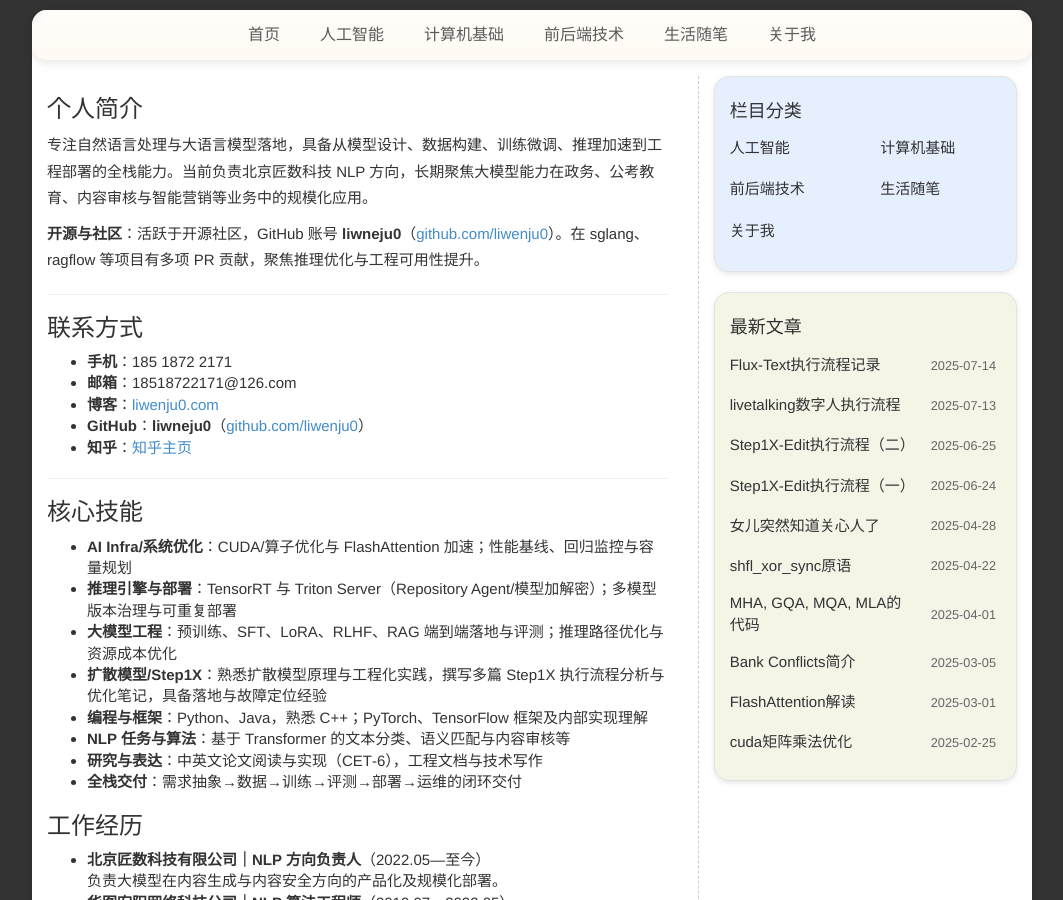
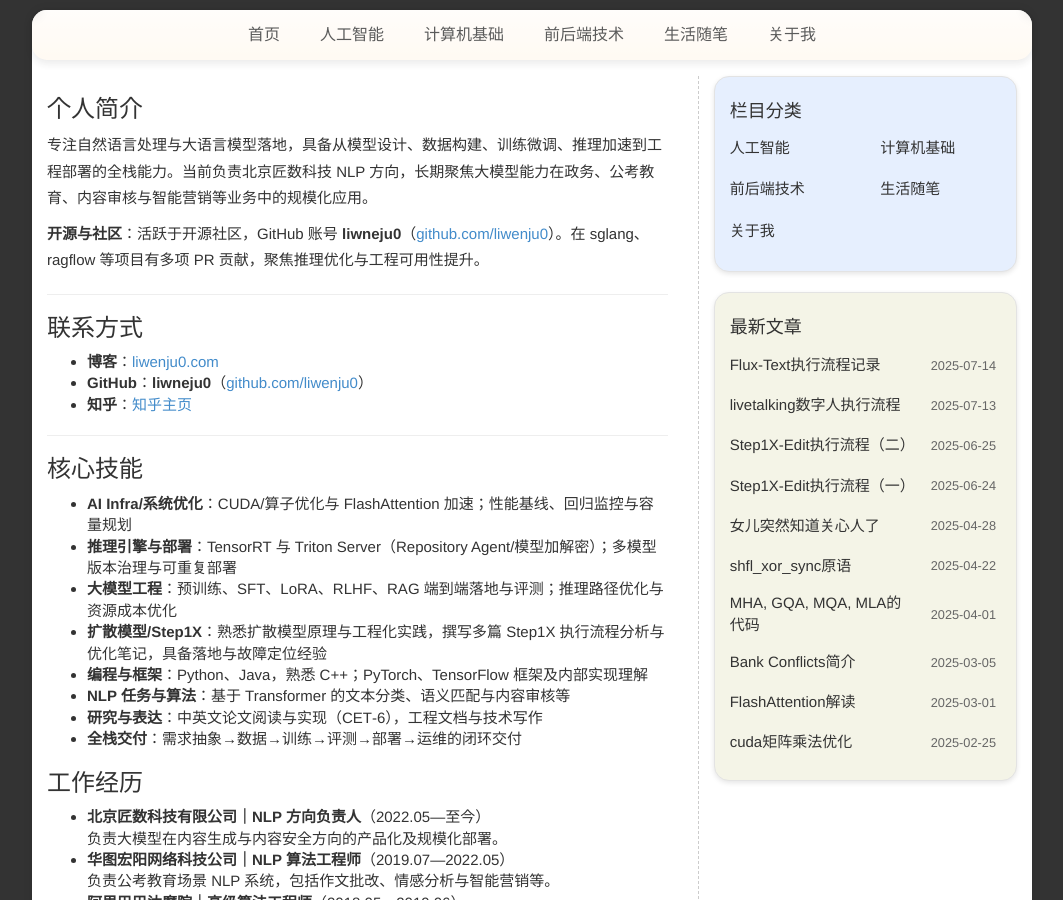
Before and after one commit to liwenju0/liwenju0.github.io, a Jekyll site: the page built from about.md, in a window 1280 px wide and 900 px high. Shown: the whole window, without its empty margins (108-1171 px from the left). Built offline with Jekyll 4.4.1, drawn with Linux system fonts in a browser that asks for light colours; comment, search, counter and statistics services are not loaded.

Commit message:
去掉手机和邮箱

```diff
--- a/about.md
+++ b/about.md
@@ -11,8 +11,6 @@ title: "关于：About"
 ---
 
 ### 联系方式
-- **手机**：185 1872 2171
-- **邮箱**：18518722171@126.com
 - **博客**：<a href="http://www.liwenju0.com" target="_blank" rel="noopener">liwenju0.com</a>
 - **GitHub**：**liwneju0**（<a href="https://github.com/liwenju0" target="_blank" rel="noopener">github.com/liwenju0</a>）
 - **知乎**：<a href="https://www.zhihu.com/people/li-dan-ran-71" target="_blank" rel="noopener">知乎主页</a>
```
